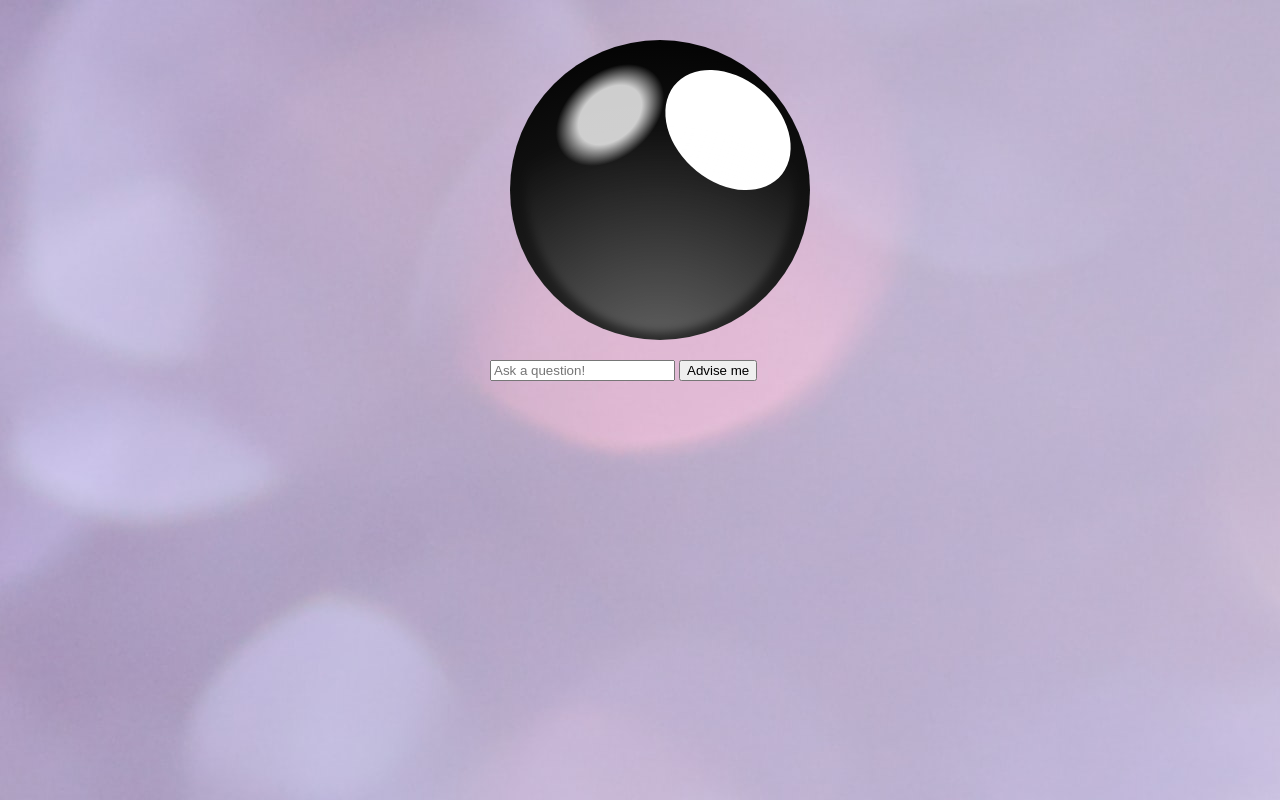
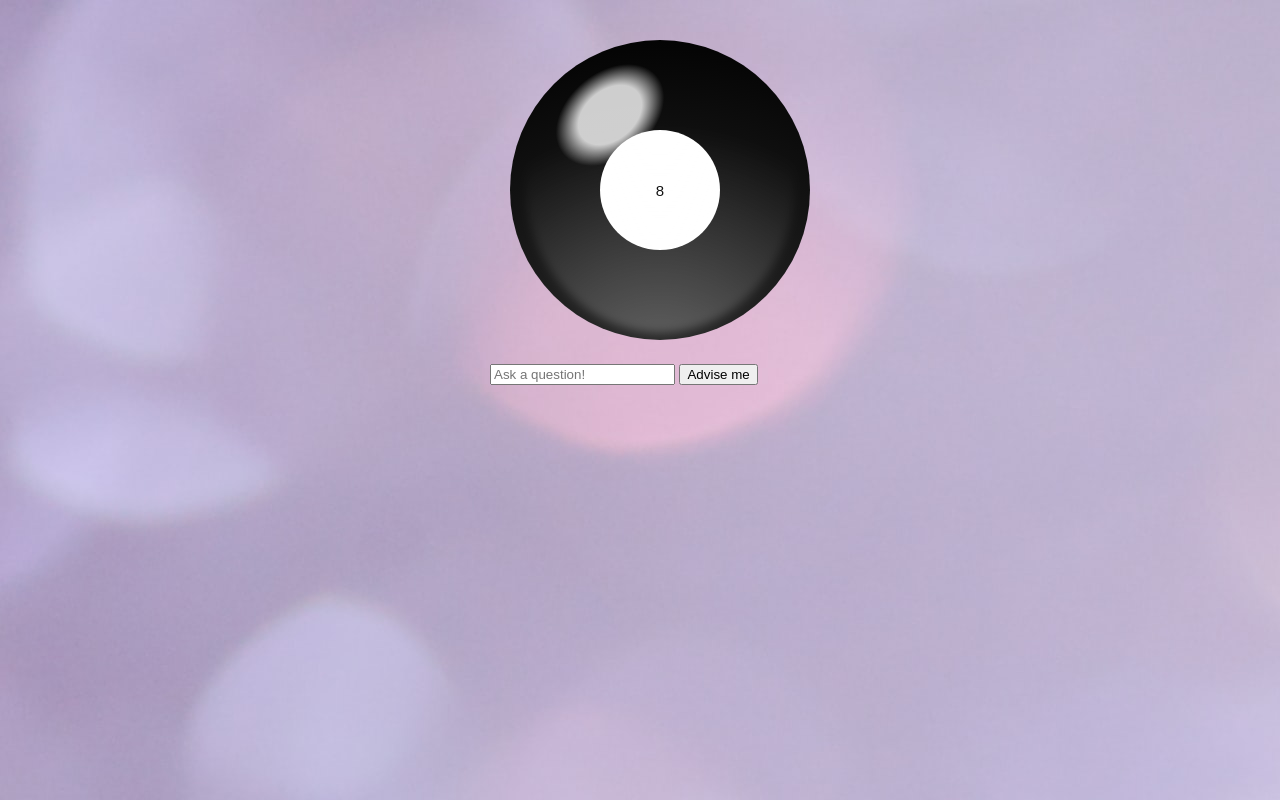
Before and after one commit to danisacoder/magic-8-ball, a website: page index.html in a window 1280 px wide. Drawn offline with Linux system fonts and the light colour scheme.

Commit message:
fixing text formatting

```diff
--- a/index.css
+++ b/index.css
@@ -1,4 +1,4 @@
-@keyframes move-eye-skew {
+@keyframes move-eye-skew-1 {
   0% {
     transform: none;
   }
@@ -6,11 +6,11 @@
     transform: translateX(-68px) translateY(50px) skewX(15deg) skewY(-10deg) scale(0.95);
   } */
   50% {
-    transform: translateX(120px) translateY(-40px) skewX(10deg) skewY(2deg) scaleX(0.55);
+    transform: translateX(120px) translateY(-30px) skewX(10deg) skewY(10deg) scaleX(0.55);
   }
 
   51% {
-    transform: translateX(-120px) translateY(40px) skewX(10deg) skewY(2deg) scaleX(0.55);
+    transform: translateX(-120px) translateY(30px) skewX(10deg) skewY(-10deg) scaleX(0.75);
   }
 
   100% {
@@ -18,8 +18,12 @@
   }
 }
 
+.animate {
+  animation: move-eye-skew 2s;
+}
+
 .ball {
-  display: inline-block;
+  display: flex;
   width: 100%;
   height: 100%;
   margin: 0;
@@ -60,12 +64,29 @@
   margin: 30%;
   border-radius: 50%;
   background: white;
-  transform: translateX(68px) translateY(-60px) skewX(15deg) skewY(2deg);
+  /* transform: translateX(68px) translateY(-60px) skewX(15deg) skewY(2deg); */
   position: absolute;
-  animation:
-    move-eye-skew 2s;
   font-size: 10px;
+  display: flex;
+  justify-content: center;
+  align-items: center;
 }
+
+.iris-container {
+  display: flex;
+  text-align: center;
+  width: 80%;
+  height: 80%;
+  justify-content: center;
+  align-items: center;
+  /* border: 1px solid red; */
+}
+
+p {
+  font-size: 15px;
+}
+
+
 /* .iris:before {
   content: "";
   display: block;
@@ -77,6 +98,7 @@
   left: 31.25%;
   background: black;
 } */
+
 .iris:after {
   content: "";
   display: block;
@@ -113,4 +135,5 @@ body {
   background: linear-gradient(to bottom, rgba(100, 100, 100, 0.2) 0%, rgba(255, 255, 255, 0.5) 40%, #ffffff 100%);
   background-image: url(images/background3.jpg);
   background-repeat: no-repeat;
+  font-family: sans-serif;
 }
--- a/index.html
+++ b/index.html
@@ -10,7 +10,9 @@
     <section class="stage">
       <figure class="ball">
       <span class="shadow"></span>
-      <span class="iris"><p></p></span>
+      <span id="iris" class="iris">
+        <div class="iris-container"><p>8</p></div>
+      </span>
     </figure>
   </section>
       <input type="text" id="question" placeholder="Ask a question!">
--- a/index.js
+++ b/index.js
@@ -23,4 +23,6 @@ adviceBtn.addEventListener("click", function() {
   let randomNum = Math.floor(Math.random() * 6);
   adviceTxt.innerHTML = (advice[randomNum]);
   adviceField.value = " ";
+  // toggle the animation class
+  document.getElementById("iris").classList.toggle("animate");
 })
```
